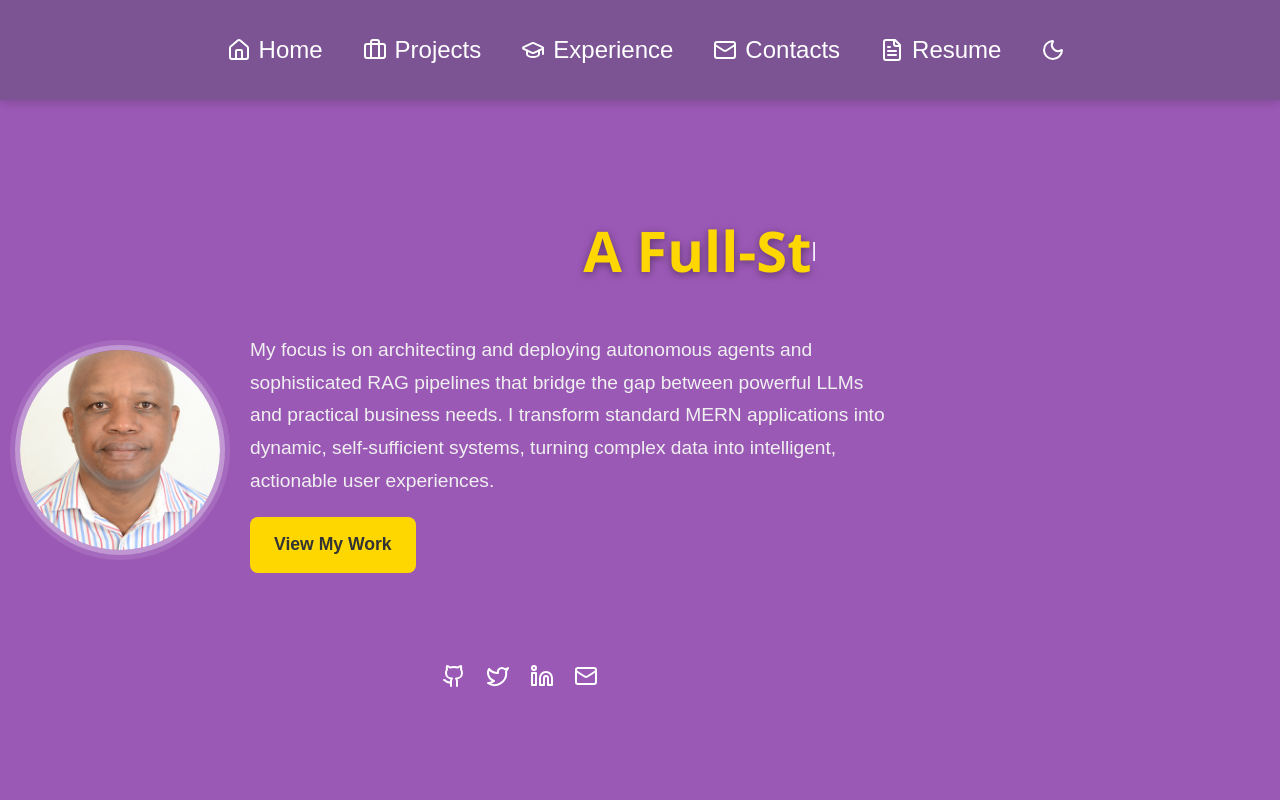
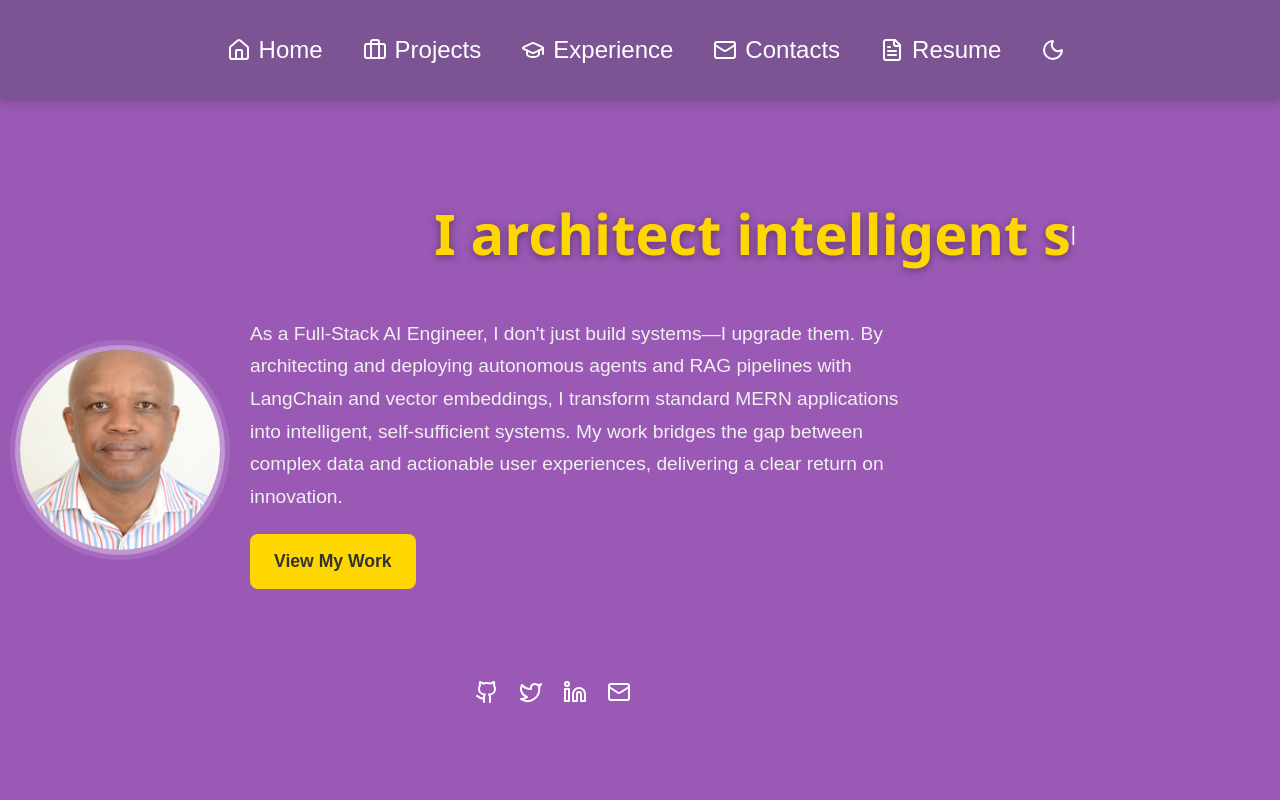
Before and after one commit to JKiboi/portfolio, a React (Create React App) app: page / in a window 1280 px wide. Shown: the top 800 px of the page. Built offline with nearby package versions, Linux system fonts and the light colour scheme.

Commit message:
new commit

```diff
--- a/src/pages/Home.js
+++ b/src/pages/Home.js
@@ -16,12 +16,12 @@ const Home = () => {
   useEffect(() => {
     const typed = new Typed(el.current, {
       strings: [
-        "Hi, I'm James Kiboi.",
-        "A Full-Stack AI Engineer.",
-        "An Autonomous Agent Architect.",
-        "A RAG and Vector Search Specialist.",
-        "A MERN Stack Expert.",
-        "Let's build intelligent systems."
+    "Hi, I'm James Kiboi.",
+    "I architect intelligent systems.",
+    "Orchestrating autonomous agentic workflows.",
+    "Fusing the MERN stack with LLM-driven logic.",
+    "Building digital minds with RAG & vector search.",
+    "Let's build the future!!."
       ],
       typeSpeed: 50,
       backSpeed: 35,
@@ -52,10 +52,13 @@ const Home = () => {
               <span ref={el} className="typed-text"></span>
             </div>
             <p className="bio">
-              My focus is on architecting and deploying autonomous agents and sophisticated
-              RAG pipelines that bridge the gap between powerful LLMs and practical business
-              needs. I transform standard MERN applications into dynamic, self-sufficient
-              systems, turning complex data into intelligent, actionable user experiences.
+              As a Full-Stack AI Engineer, I don't just build systems—I upgrade
+              them. By architecting and deploying autonomous agents and RAG
+              pipelines with LangChain and vector embeddings, I transform
+              standard MERN applications into intelligent, self-sufficient
+              systems. My work bridges the gap between complex data and
+              actionable user experiences, delivering a clear return on
+              innovation.
             </p>
             <div className="cta-buttons">
               <Link to="/projects" className="cta-button">
--- a/src/styles/Home.css
+++ b/src/styles/Home.css
@@ -24,7 +24,7 @@
   flex-direction: column;
   align-items: center;
   gap: 30px;
-  /* UPDATED: Increased max-width to give content more space */
+  /* Increased max-width for overall layout */
   max-width: 1300px;
   width: 100%;
 }
@@ -55,10 +55,9 @@
   flex-direction: column;
   align-items: center;
   justify-content: center;
-  /* UPDATED: Increased max-width to prevent text wrapping */
-  max-width: 900px;
-  /* NEW: Allow this container to grow */
-  flex: 1;
+  flex: 1; /* Allow the container to grow */
+  /* --- FIX PART 1: REMOVED the max-width that was causing the wrap --- */
+  /* max-width: 900px; */ /* This line has been removed */
 }
 
 .typed-container {
@@ -74,10 +73,10 @@
   font-family: "Segoe UI", Tahoma, Geneva, Verdana, sans-serif;
   font-size: 3.5rem;
   color: #ffd700;
-  /* NOTE: word-break is good, but the container width is the true fix */
-  word-break: break-word;
   font-weight: 700;
   text-shadow: 0 2px 8px rgba(0, 0, 0, 0.4);
+  /* --- FIX PART 2: Added explicit command to prevent wrapping --- */
+  white-space: nowrap;
 }
 
 .bio {
```
